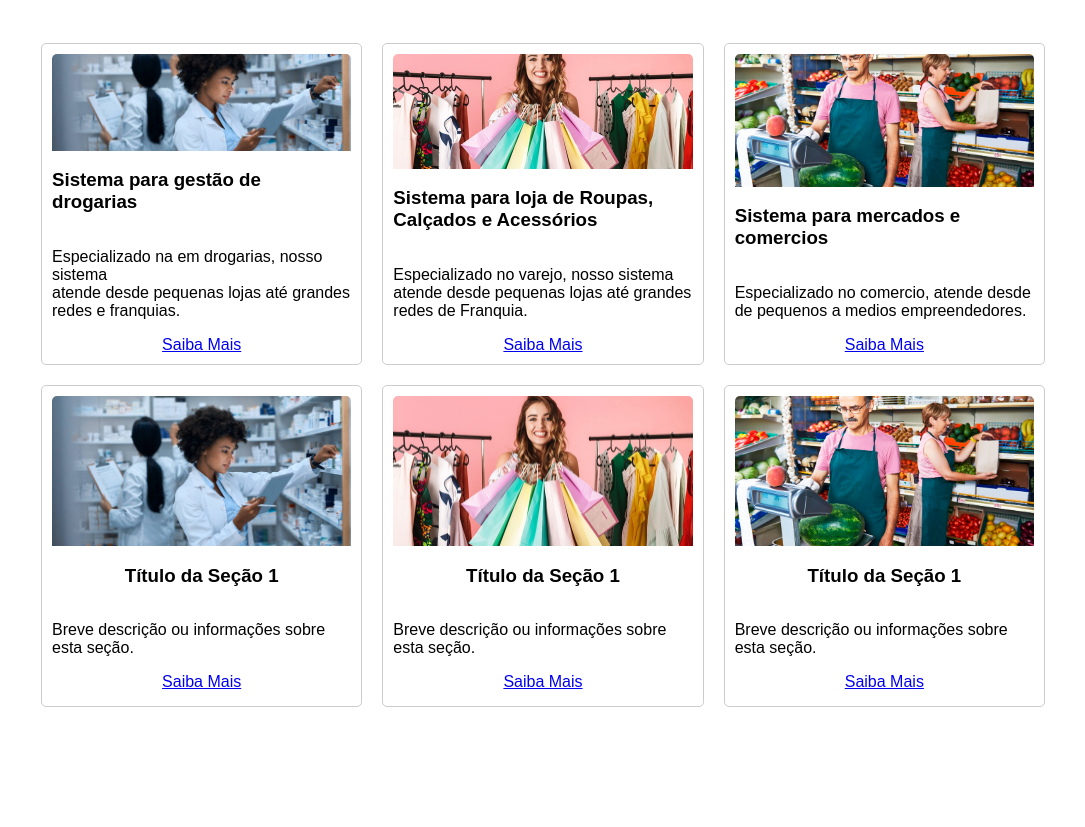
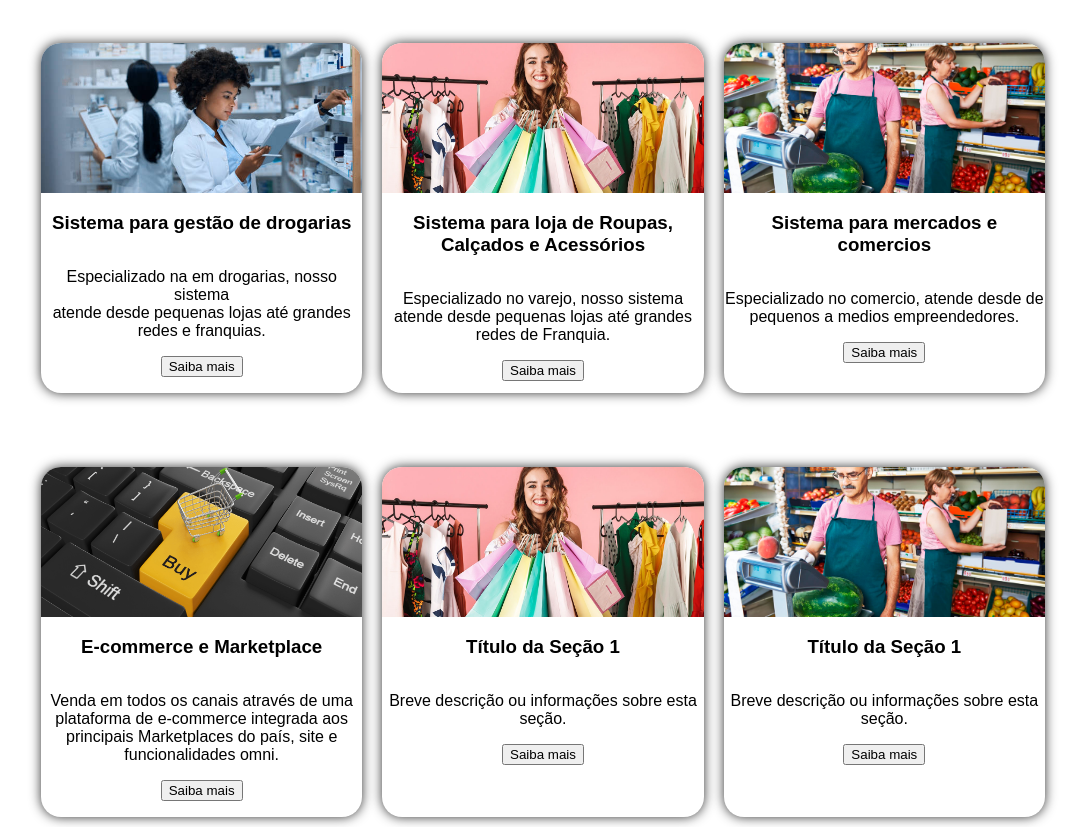
Before and after one commit to JoaoVictorPoloniato/sitedevendas, a plain HTML site: page HOME/index.html in a window 1280 px wide. Shown: the part 695-1522 px from the top of the page, without its empty margins (97-1182 px from the left). Before the commit the page ends 1412 px from the top, so only its background shows below. Drawn offline with Linux system fonts and the light colour scheme.

Commit message:
Comitt botaos
botaos aplicados

```diff
--- a/Estilo/index.css
+++ b/Estilo/index.css
@@ -233,13 +233,13 @@ ul li a {
     align-items: center;
     width: 350px;
     margin: 10px;
-    border: 1px solid #ccc;
-    border-radius: 5px;
-    padding: 10px;
+    box-shadow: 0 0 12px #333;
+    border-radius: 20px;
     height: 300px;
     color: #000;
     flex-direction: column;
-
+    min-height: 350px;
+    text-align: center;
 }
 
 .bloco-informativo .imagem-container {
@@ -255,6 +255,7 @@ ul li a {
     object-fit: cover;
     object-position: center;
     display: block;
+    border-radius: 20px 20px 0 0;
 }
 
 .outras-secoes {
@@ -263,3 +264,7 @@ ul li a {
     flex-direction: row;
     justify-content: space-between;
 }
+
+.imagem-container {
+    padding: 0;
+}
--- a/HOME/index.html
+++ b/HOME/index.html
@@ -104,7 +104,7 @@
                     <h3>Sistema para gestão de drogarias</h3>
                     <p>Especializado na em drogarias, nosso sistema<br>
                          atende desde pequenas lojas até grandes redes e franquias.</p>
-                    <a href="#">Saiba Mais</a>
+                     <a href="#"><button>Saiba mais</button></a>
         </div>
 
         <div class="bloco-informativo">
@@ -114,7 +114,7 @@
                     <h3>Sistema para loja de Roupas,
                          Calçados e Acessórios</h3>
                     <p>Especializado no varejo, nosso sistema atende desde pequenas lojas até grandes redes de Franquia.</p>
-                    <a href="#">Saiba Mais</a>
+                    <a href="#"><button>Saiba mais</button></a>
         </div>
 
         <div class="bloco-informativo">
@@ -123,18 +123,18 @@
             </div>
                     <h3>Sistema para mercados e comercios</h3>
                     <p>Especializado no comercio, atende desde de pequenos a medios empreendedores.</p>
-                    <a href="#">Saiba Mais</a>
+                    <a href="#"><button>Saiba mais</button></a>
         </div>
     </section>
-
+<br> <br> <br>
     <section class="outras-secoes">
         <div class="bloco-informativo">
             <div class="imagem-container">
-                <img src="../imagens/farmacia2.jpg" alt="Foto 1">
+                <img src="../imagens/ecomerce.jpg" alt="Foto 1">
             </div>
-                    <h3>Título da Seção 1</h3>
-                    <p>Breve descrição ou informações sobre esta seção.</p>
-                    <a href="#">Saiba Mais</a>
+                    <h3>E-commerce e Marketplace</h3>
+                    <p>Venda em todos os canais através de uma plataforma de e-commerce integrada aos principais Marketplaces do país, site e funcionalidades omni.</p>
+                    <a href="#"><button>Saiba mais</button></a>
         </div>
 
         <div class="bloco-informativo">
@@ -143,7 +143,7 @@
             </div>
                     <h3>Título da Seção 1</h3>
                     <p>Breve descrição ou informações sobre esta seção.</p>
-                    <a href="#">Saiba Mais</a>
+                    <a href="#"><button>Saiba mais</button></a>
         </div>
 
         <div class="bloco-informativo">
@@ -152,7 +152,7 @@
             </div>
                     <h3>Título da Seção 1</h3>
                     <p>Breve descrição ou informações sobre esta seção.</p>
-                    <a href="#">Saiba Mais</a>
+                    <a href="#"><button>Saiba mais</button></a>
         </div>
     </section>
 </main>
```
Also changed, not shown: imagens/Ecomerce.jpg (added).
